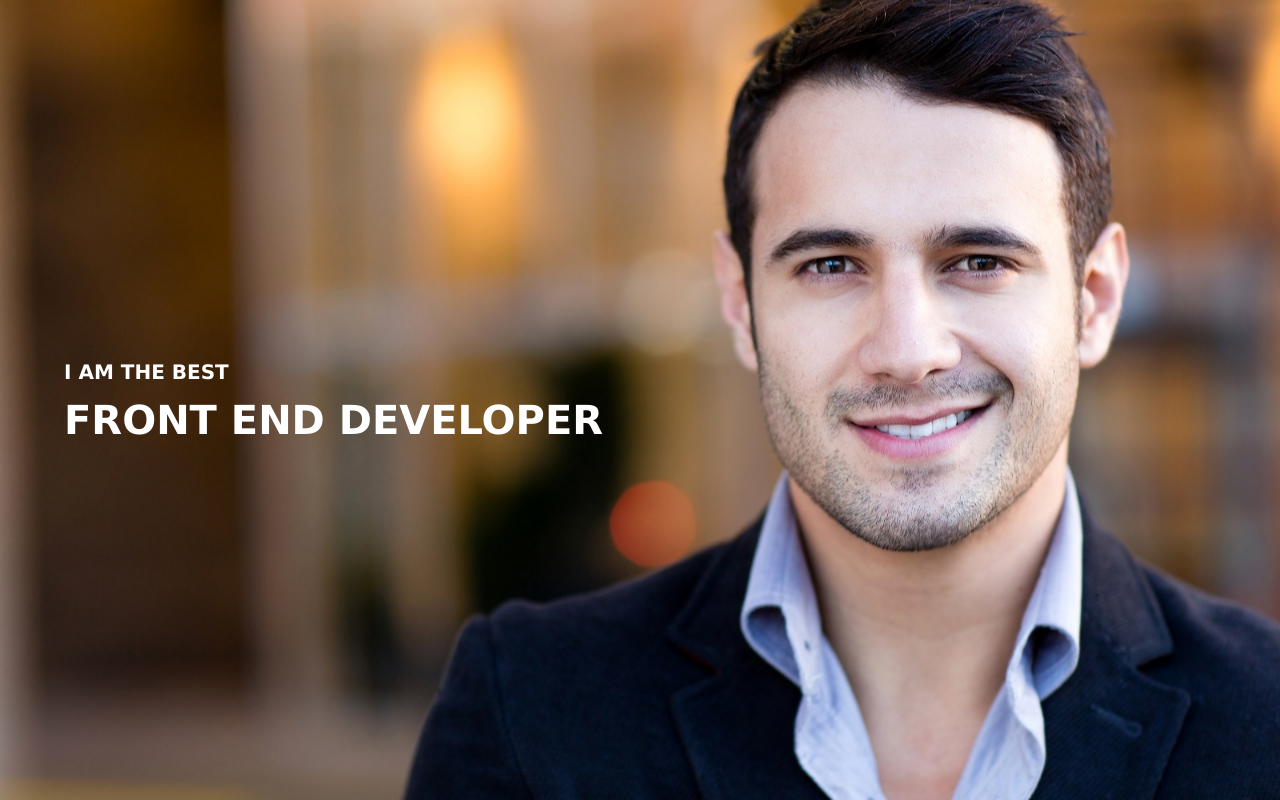
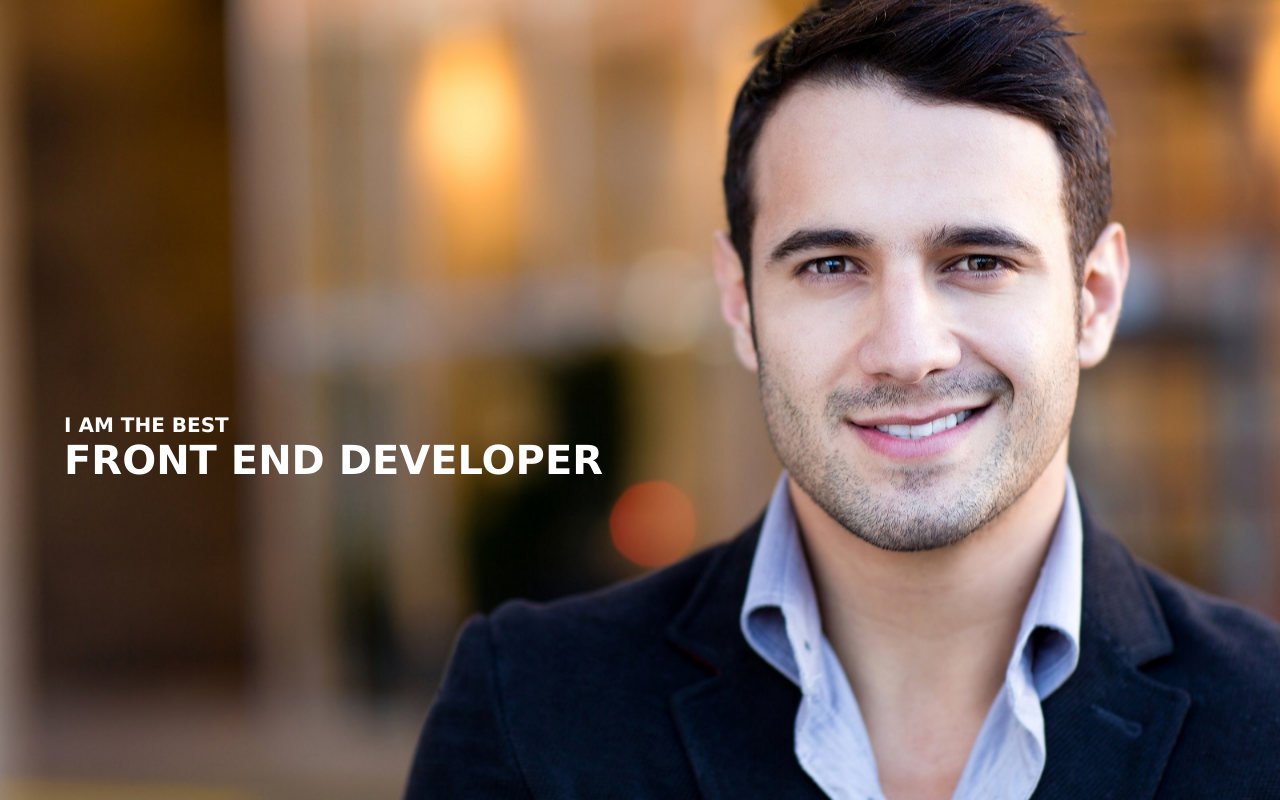
Before and after one commit to AlicjaSarapata/zadanie-rwd, a plain HTML site: page index.html in a window 1280 px wide. Drawn offline with Linux system fonts and the light colour scheme.

Commit message:
poprawka

```diff
--- a/css/responsive.css
+++ b/css/responsive.css
@@ -6,19 +6,26 @@
     }
     #photo h1 {
         color: #FFF;
+        /*
 		top: 85%;
 		padding-left: 5%;
 		padding-top: 45vh;
 		margin-top: 0px;
+*/
+    }
+    #photo {
+        position: absolute;
+        left: 5%;
+        top: 50%;
+        width: 50%;
     }
     h1 {
         font-size: 20px;
     }
     h1 span {
         font-size: 40px;
-		font-size: 40px;
         padding-top: 1%;
-		position: absolute;
+/*        position: absolute;*/
     }
 }
 
--- a/css/style.css
+++ b/css/style.css
@@ -6,8 +6,9 @@
    	margin: 0;
    }
 
-   #photo h1 {
+   #rwd h1 {
    	font-family: 'Verdana', sans-serif;
+    position: absolute;
    }
 
    #rwd {
```
Lines whose indentation alone changed are shown as unchanged.
